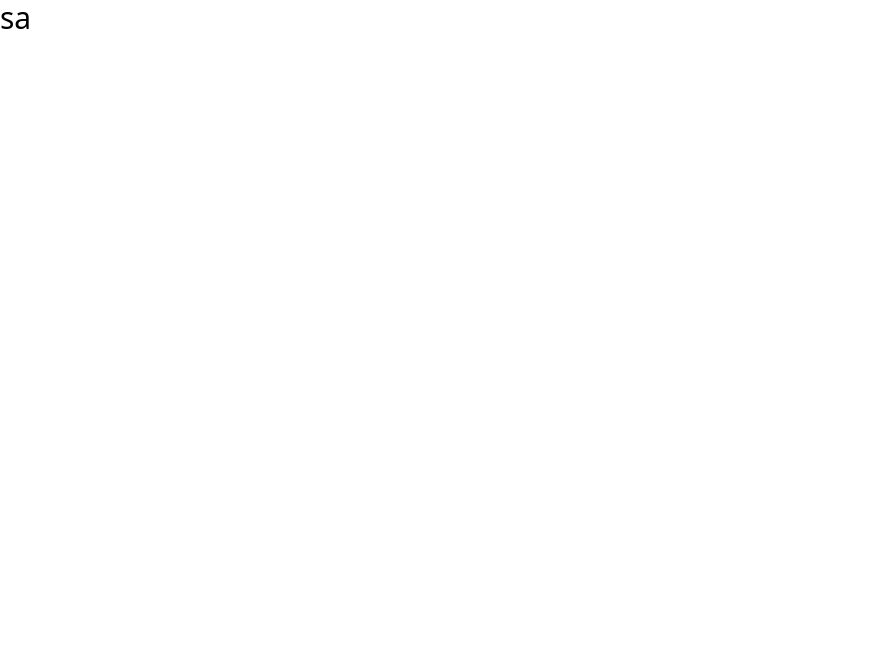
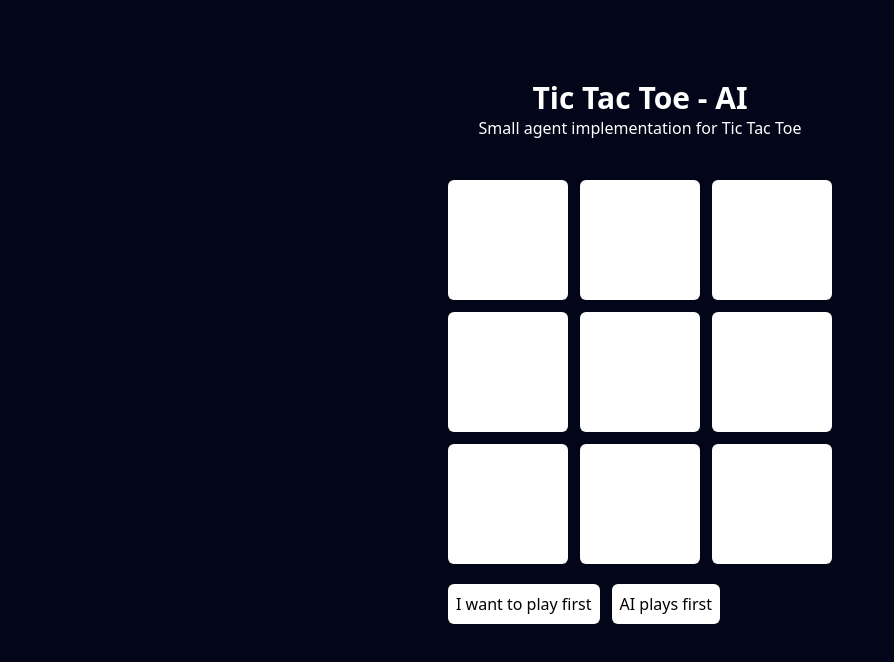
Before and after one commit to atasoya/tictactoeai, a React (Vite) app: page / in a window 1280 px wide. Shown: the top 662 px of the page, without its empty margins (0-894 px from the left). Built offline with nearby package versions, Linux system fonts and the light colour scheme.

Commit message:
board setup

```diff
--- a/package.json
+++ b/package.json
@@ -11,6 +11,7 @@
   },
   "dependencies": {
     "@tailwindcss/vite": "^4.1.13",
+    "lucide-react": "^0.544.0",
     "react": "^19.1.1",
     "react-dom": "^19.1.1",
     "tailwindcss": "^4.1.13"
--- a/src/App.tsx
+++ b/src/App.tsx
@@ -1,10 +1,19 @@
 import "./App.css";
+import Board from "./components/Board";
 
 function App() {
 	return (
-		<>
-			<p className="text-3xl">sa</p>
-		</>
+		<div className="w-full h-screen bg-slate-950 flex items-center flex-col">
+			<div className="flex items-center flex-col">
+				<p className="text-3xl font-bold text-white mt-20">
+					Tic Tac Toe - AI
+				</p>
+				<p className="text-white">
+					Small agent implementation for Tic Tac Toe
+				</p>
+			</div>
+			<Board />
+		</div>
 	);
 }
 
--- /dev/null
+++ b/src/components/Board.tsx
@@ -0,0 +1,64 @@
+import { X, Circle } from "lucide-react";
+import { useState } from "react";
+
+function Board() {
+	const [isGameStarted, setIsGameStarted] = useState(false);
+	const [isAiTurn, setIsAiTurn] = useState(false);
+	const [isHumanGoesFirst, setIsHumanGoingFirst] = useState(true);
+	const [board, setBoard] = useState(["", "", "", "", "", "", "", "", ""]);
+
+	const handleTileClick = (i: number) => {
+		setBoard((prev) => {
+			if (i < 0 || i >= prev.length || (prev[i] !== "" && !isAiTurn))
+				return prev;
+
+			const next = [...prev];
+			next[i] = isHumanGoesFirst ? "F" : "S";
+			return next;
+		});
+	};
+
+	return (
+		<div>
+			<div className="mt-10 grid grid-cols-3 gap-3">
+				{board.map((tile, i) => {
+					return (
+						<div
+							key={i}
+							className="w-30 h-30 bg-white rounded-md flex items-center justify-center"
+							onClick={() => handleTileClick(i)}
+						>
+							{tile === "F" && (
+								<X size={70} strokeWidth={3} color="#ff0000" />
+							)}
+							{tile === "S" && (
+								<Circle
+									size={60}
+									strokeWidth={3}
+									color="#44ff00"
+								/>
+							)}
+							{tile === "" && ""}
+						</div>
+					);
+				})}
+			</div>
+			<div className="flex gap-3 mt-5">
+				{isGameStarted ? (
+					<>no</>
+				) : (
+					<>
+						<button className="bg-white rounded-md p-2">
+							I want to play first
+						</button>
+						<button className="bg-white rounded-md p-2">
+							AI plays first
+						</button>
+					</>
+				)}
+			</div>
+		</div>
+	);
+}
+
+export default Board;
```
Also changed, not shown: 1 other file (tests, documents, lock files or other folders).
